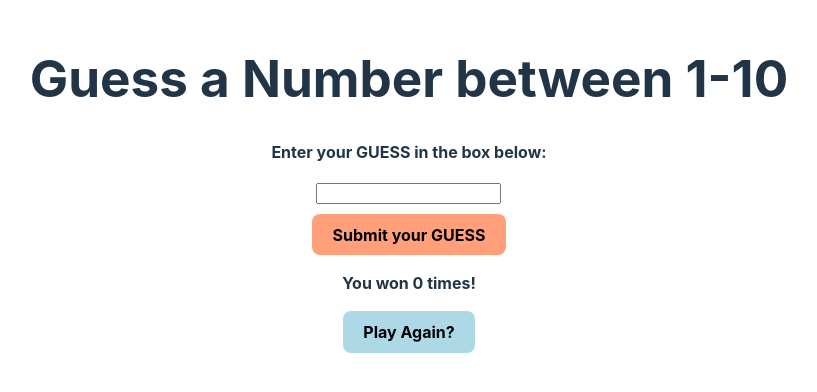
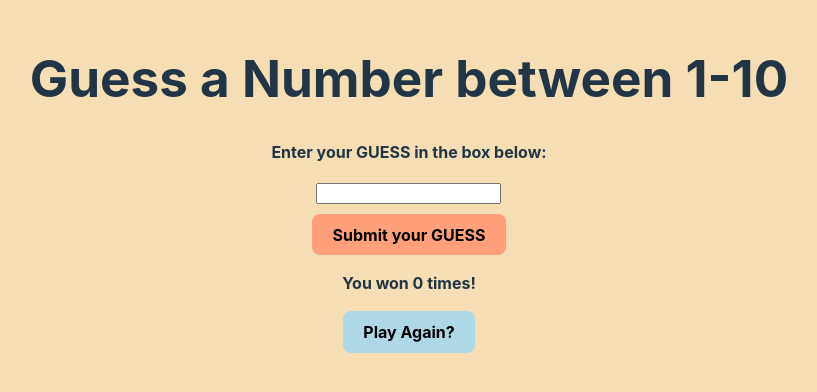
Before and after one commit to Whitney-Rene/reactGame, a React (Vite) app: page / in a window 1280 px wide. Shown: the part 216-608 px from the top of the page, without its empty margins (231-1048 px from the left). Built offline with nearby package versions, Linux system fonts and the light colour scheme.

Commit message:
changes background color

```diff
--- a/src/App.css
+++ b/src/App.css
@@ -58,5 +58,9 @@ p {
 }
 
 .messToUser {
- color: lavender;
+ color: gray;
 }
+
+body {
+  background-color: wheat;
+}
```
